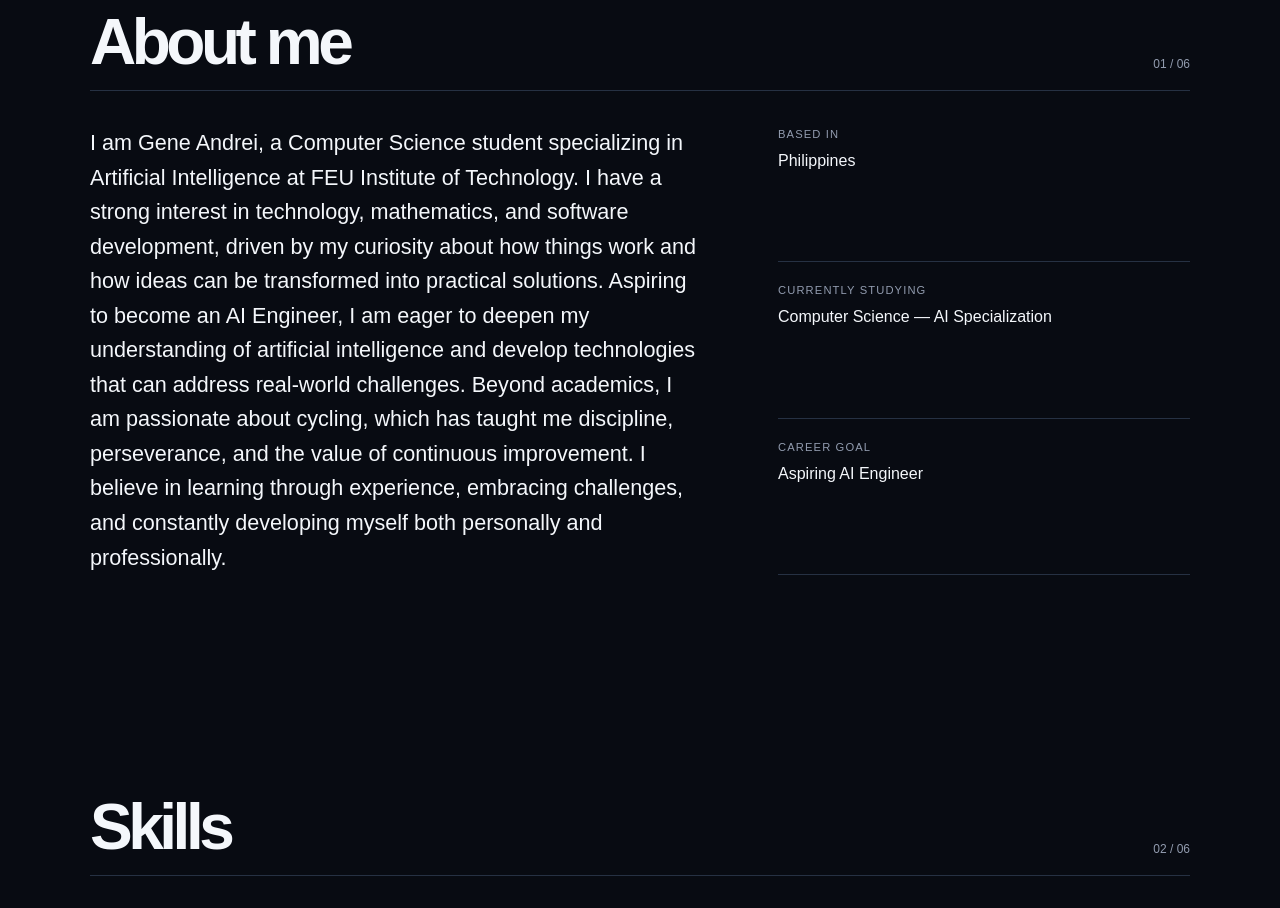
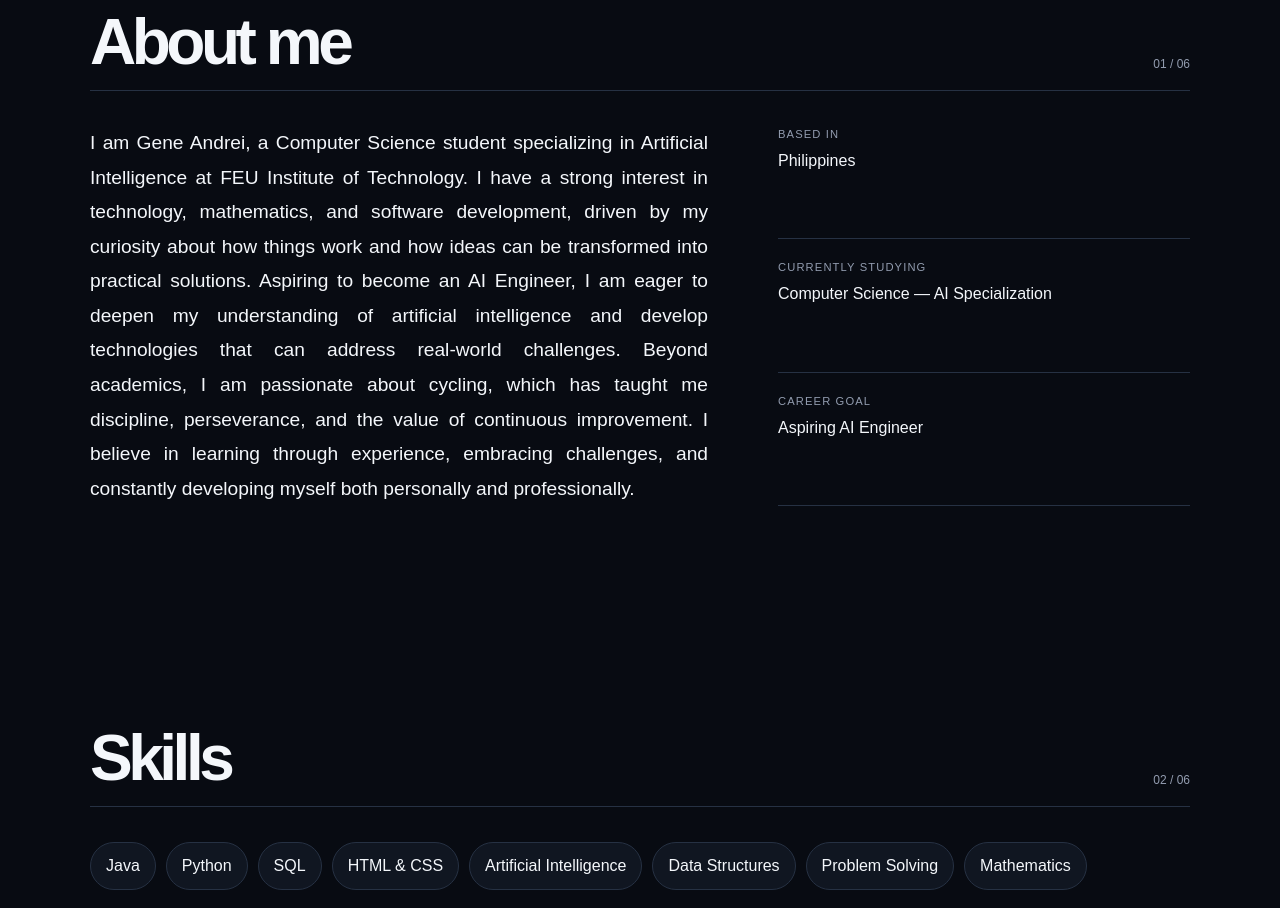
Before and after one commit to ESPAYB/DIGITAL-PORTFOLIO, a plain HTML site: page index.html in a window 1280 px wide. Shown: the part 900-1808 px from the top of the page. Drawn offline with Linux system fonts and the light colour scheme.

Commit message:
Update index.html

```diff
--- a/index.html
+++ b/index.html
@@ -201,7 +201,9 @@
     }
 
     .about-text {
-      font-size: 1.35rem;
+      font-size: 1.2rem;
+      text-align: justify;
+      line-height: 1.8;
     }
 
     .about-text span,
```
